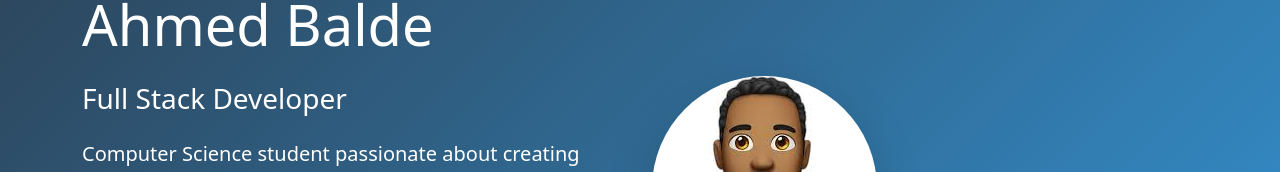
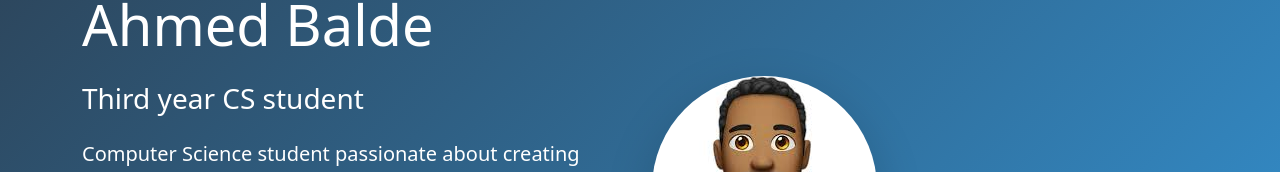
Before and after one commit to fetachino/portfolio-app, a plain HTML site: page index.html in a window 1280 px wide. Shown: the part 212-384 px from the top of the page. Drawn offline with nearby package versions, Linux system fonts and the light colour scheme.

Commit message:
Add files via upload

```diff
--- a/index.html
+++ b/index.html
@@ -131,7 +131,7 @@
             <div class="row align-items-center">
                 <div class="col-lg-6">
                     <h1 class="display-4 mb-4">Ahmed Balde</h1>
-                    <h2 class="h3 mb-4">Full Stack Developer</h2>
+                    <h2 class="h3 mb-4">Third year CS student</h2>
                     <p class="lead mb-5">Computer Science student passionate about creating clean, efficient solutions to challenging problems. Developing expertise in web technologies and user-centered design while seeking opportunities to grow as a developer.
                     </p>
                     <button class="btn btn-lg btn-outline-light me-3" data-bs-toggle="modal" data-bs-target="#contactModal">Get In Touch</button>
```
